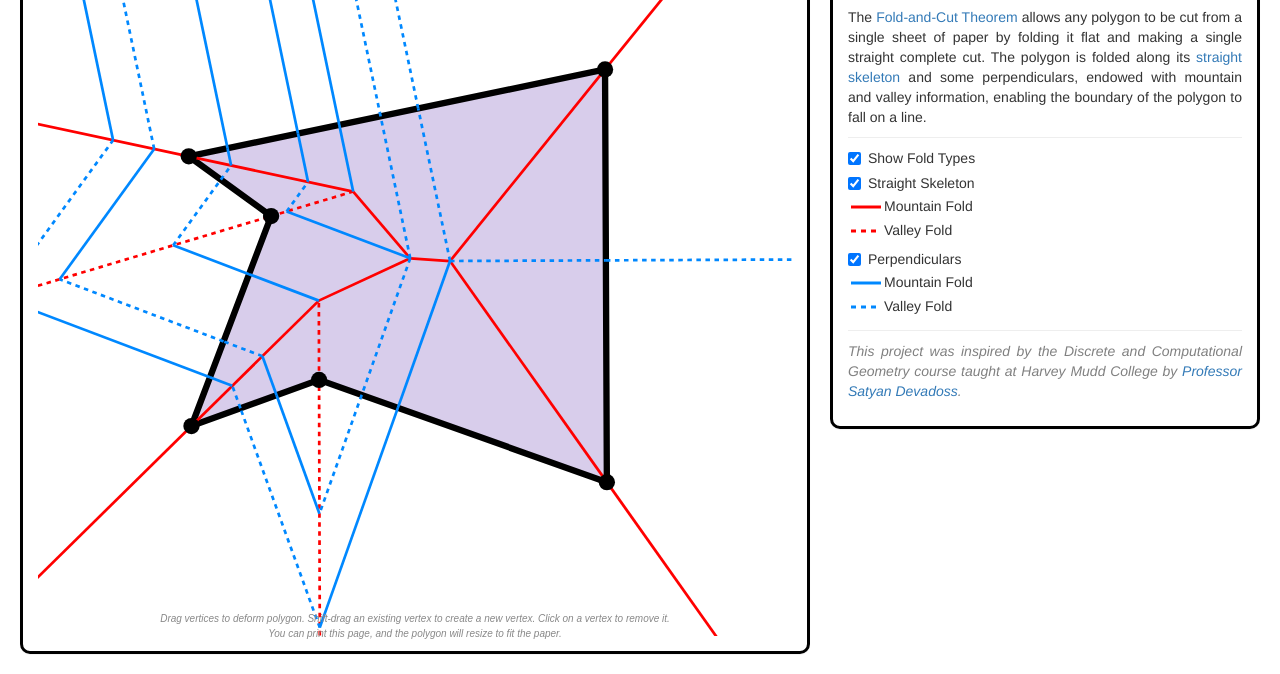
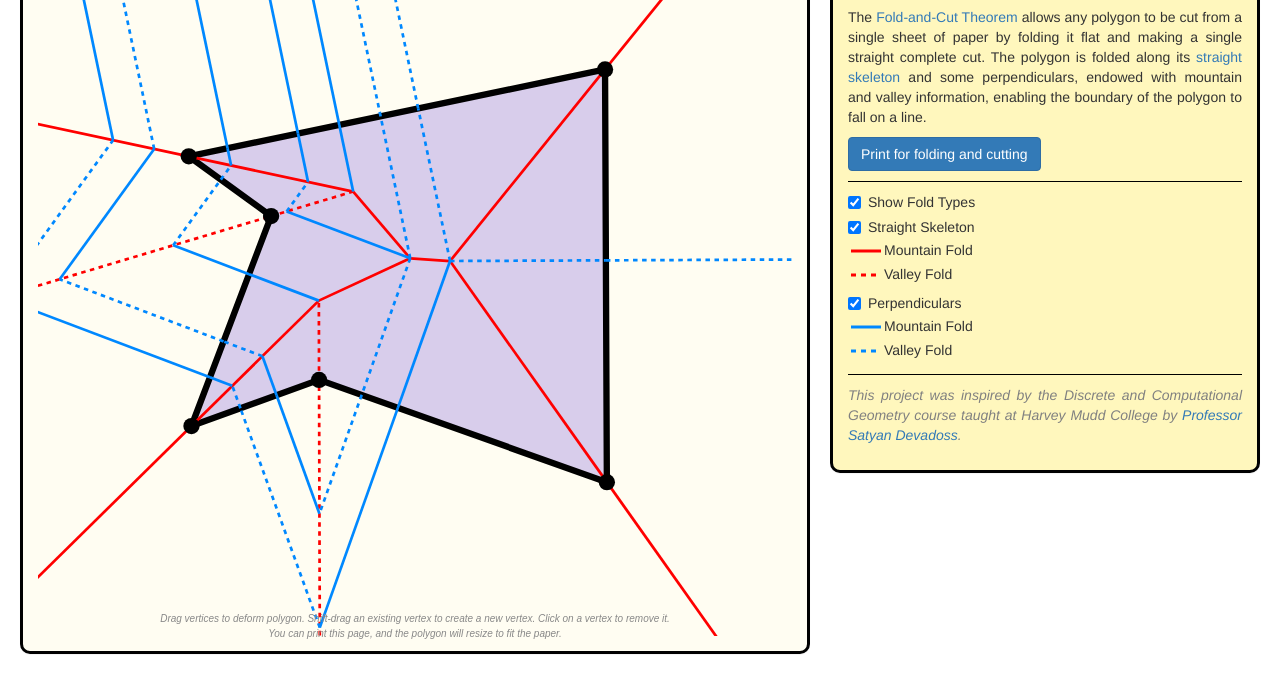
Before and after one commit to URJudged/oneCutTheorem, a plain HTML site: page index.html in a window 1280 px wide. Shown: the part 126-800 px from the top of the page. Drawn offline with nearby package versions, Linux system fonts and the light colour scheme.

Commit message:
Add background, make printing easy

```diff
--- a/index.html
+++ b/index.html
@@ -12,6 +12,7 @@ body {
   border-radius: 10px;
   border-width: 3px;
   border-color: black;
+  background-color: #fffdf2;
 }
 #displays {
   display: flex;
@@ -51,11 +52,12 @@ body {
 }
 #infopanel {
   margin: 20px 20px 20px 0;
+  background-color: #fff7bd;
 }
 .separator {
   margin-top:10px;
   margin-bottom:10px;
-  border-bottom: 1px solid #eee;
+  border-bottom: 1px solid #000;
 }
 .footer {
   color: gray;
@@ -205,6 +207,8 @@ table.legend {
       <h5>By <strong><a href="http://www.hexahedria.com">Daniel Johnson</a></strong>, <strong><a href="https://github.com/URJudged">Judge Lee</a></strong>, and <strong><a href="https://github.com/jwarley">Jackson Warley</a></strong>.</h5>
       <p>The <a href="https://en.wikipedia.org/wiki/Fold-and-cut_theorem">Fold-and-Cut Theorem</a> allows any polygon to be cut from a single sheet of paper by folding it flat and making a single straight complete cut.  The polygon is folded along its <a href="https://en.wikipedia.org/wiki/Straight_skeleton">straight skeleton</a> and some perpendiculars, endowed with mountain and valley information, enabling the boundary of the polygon to fall on a line.</p>
 
+      <button id="printbutton" type="button" class="btn btn-primary">Print for folding and cutting</button>
+
       <div class="separator"></div>
       <div class="checkbox">
         <label>
@@ -330,6 +334,12 @@ document.getElementById("ss_check").addEventListener("change", check_checkbox_st
 document.getElementById("perp_check").addEventListener("change", check_checkbox_state);
 document.getElementById("fold_check").addEventListener("change", check_checkbox_state);
 
+function do_print(){
+  // Print this page
+  window.print();
+}
+document.getElementById("printbutton").addEventListener("mouseup", do_print);
+
 var svg = d3.select("#c1");
 
 var polygon_path = svg.append("g").selectAll("path.polygon");
```
